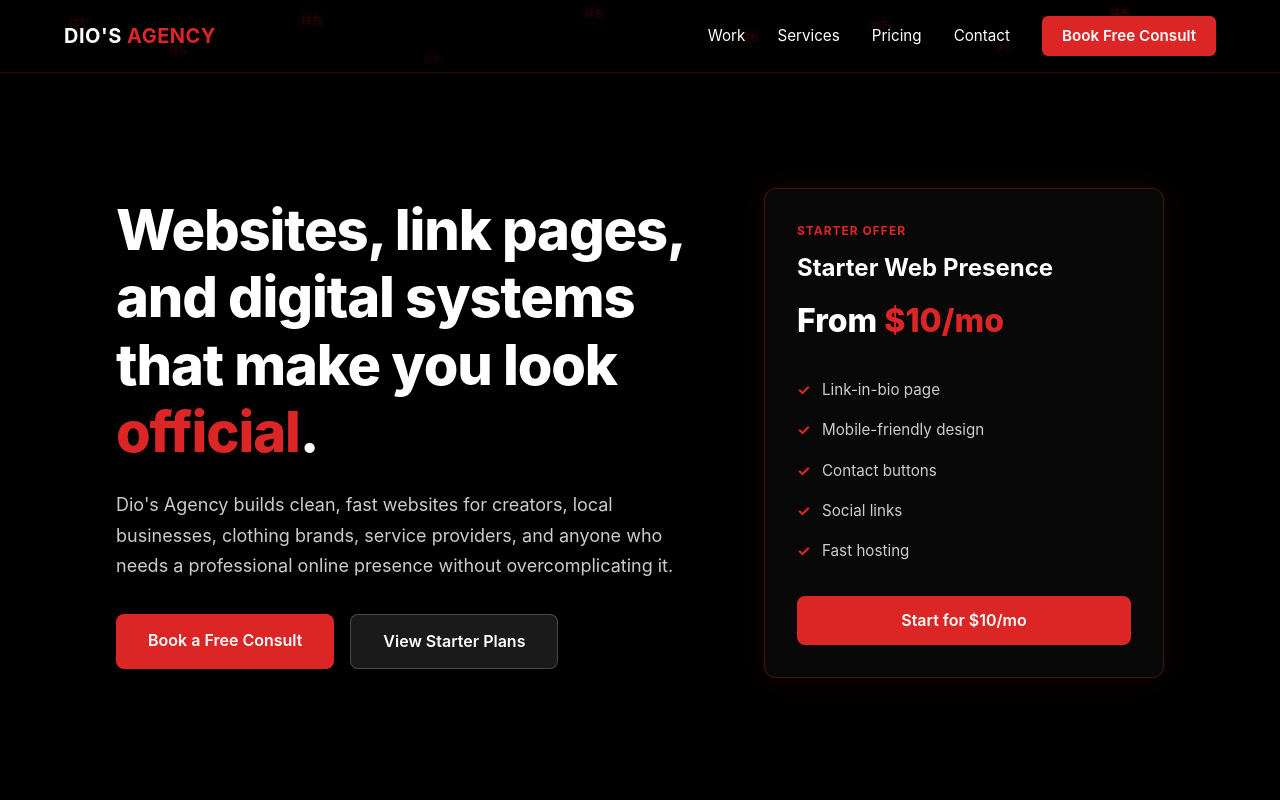
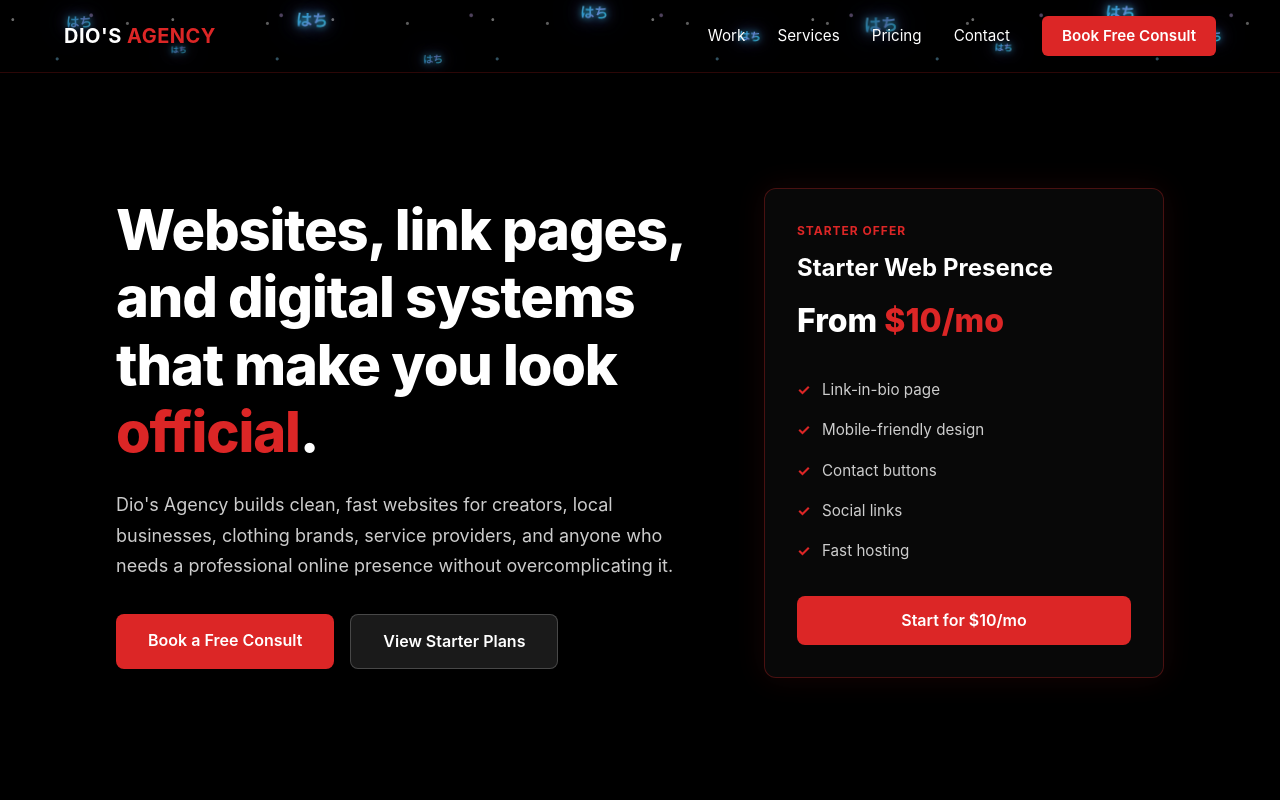
Before and after one commit to eightstudios-gittyhub/dios-web-design, a website: page index.html in a window 1280 px wide. Shown: the top 800 px of the page. Drawn offline with Linux system fonts and the light colour scheme.

Commit message:
Update header hachi starfield effect

```diff
--- a/index.html
+++ b/index.html
@@ -11,16 +11,16 @@
   <!-- Sticky Navigation -->
   <nav class="nav">
     <div class="header-hachi-layer" aria-hidden="true">
-      <span class="header-hachi" style="--left: 6%; --top: 22%; --size: 10px; --delay: 0s; --duration: 8s;">はち</span>
-      <span class="header-hachi" style="--left: 14%; --top: 68%; --size: 9px; --delay: 1.1s; --duration: 10s;">はち</span>
-      <span class="header-hachi" style="--left: 24%; --top: 36%; --size: 11px; --delay: 2s; --duration: 9s;">はち</span>
-      <span class="header-hachi" style="--left: 34%; --top: 78%; --size: 8px; --delay: 0.5s; --duration: 11s;">はち</span>
-      <span class="header-hachi" style="--left: 46%; --top: 26%; --size: 10px; --delay: 1.7s; --duration: 10s;">はち</span>
-      <span class="header-hachi" style="--left: 58%; --top: 64%; --size: 9px; --delay: 2.4s; --duration: 12s;">はち</span>
-      <span class="header-hachi" style="--left: 69%; --top: 31%; --size: 11px; --delay: 1.3s; --duration: 9s;">はち</span>
-      <span class="header-hachi" style="--left: 78%; --top: 74%; --size: 8px; --delay: 3s; --duration: 13s;">はち</span>
-      <span class="header-hachi" style="--left: 87%; --top: 28%; --size: 10px; --delay: 1.9s; --duration: 10s;">はち</span>
-      <span class="header-hachi" style="--left: 94%; --top: 62%; --size: 9px; --delay: 2.8s; --duration: 12s;">はち</span>
+      <span class="header-hachi" style="--left: 6%; --top: 22%; --size: 13px; --delay: 0s; --duration: 8s;">はち</span>
+      <span class="header-hachi" style="--left: 14%; --top: 68%; --size: 8px; --delay: 1.1s; --duration: 10s;">はち</span>
+      <span class="header-hachi" style="--left: 24%; --top: 36%; --size: 16px; --delay: 2s; --duration: 9s;">はち</span>
+      <span class="header-hachi" style="--left: 34%; --top: 78%; --size: 10px; --delay: 0.5s; --duration: 11s;">はち</span>
+      <span class="header-hachi" style="--left: 46%; --top: 26%; --size: 14px; --delay: 1.7s; --duration: 10s;">はち</span>
+      <span class="header-hachi" style="--left: 58%; --top: 64%; --size: 11px; --delay: 2.4s; --duration: 12s;">はち</span>
+      <span class="header-hachi" style="--left: 69%; --top: 31%; --size: 17px; --delay: 1.3s; --duration: 9s;">はち</span>
+      <span class="header-hachi" style="--left: 78%; --top: 74%; --size: 9px; --delay: 3s; --duration: 13s;">はち</span>
+      <span class="header-hachi" style="--left: 87%; --top: 28%; --size: 15px; --delay: 1.9s; --duration: 10s;">はち</span>
+      <span class="header-hachi" style="--left: 94%; --top: 62%; --size: 12px; --delay: 2.8s; --duration: 12s;">はち</span>
     </div>
     <div class="nav-container">
       <div class="nav-logo">
--- a/styles.css
+++ b/styles.css
@@ -21,16 +21,39 @@ body {
   z-index: 0;
 }
 
+.header-hachi-layer::before {
+  content: "";
+  position: absolute;
+  inset: 0;
+  pointer-events: none;
+  opacity: 0.45;
+  background:
+    radial-gradient(circle at 8% 28%, rgba(255, 255, 255, 0.95) 0 1px, transparent 1.8px),
+    radial-gradient(circle at 26% 62%, rgba(125, 211, 252, 0.85) 0 1px, transparent 2px),
+    radial-gradient(circle at 48% 18%, rgba(216, 180, 254, 0.8) 0 1.2px, transparent 2.4px),
+    radial-gradient(circle at 73% 72%, rgba(34, 211, 238, 0.75) 0 1px, transparent 2px),
+    radial-gradient(circle at 91% 36%, rgba(255, 255, 255, 0.8) 0 1px, transparent 2px);
+  background-size: 160px 70px, 220px 95px, 190px 85px, 250px 110px, 140px 65px;
+  mix-blend-mode: screen;
+}
+
 .header-hachi {
   position: absolute;
   left: var(--left);
   top: var(--top);
-  color: rgba(220, 38, 38, 0.24);
+  background: linear-gradient(135deg, #7dd3fc 0%, #38bdf8 28%, #a78bfa 58%, #22d3ee 78%, #f0abfc 100%);
+  background-clip: text;
+  -webkit-background-clip: text;
+  color: transparent;
   font-size: var(--size);
-  font-weight: 600;
+  font-weight: 700;
   line-height: 1;
-  opacity: 0.45;
-  text-shadow: 0 0 8px rgba(220, 38, 38, 0.45);
+  opacity: 0.78;
+  text-shadow:
+    0 0 6px rgba(34, 211, 238, 0.82),
+    0 0 14px rgba(167, 139, 250, 0.72),
+    0 0 24px rgba(59, 130, 246, 0.58),
+    0 0 38px rgba(14, 165, 233, 0.4);
   transform: translate3d(-50%, -50%, 0);
   animation: headerHachiFloat var(--duration) infinite ease-in-out;
   animation-delay: var(--delay);
@@ -46,19 +69,19 @@ body {
 @keyframes headerHachiFloat {
   0%, 100% {
     transform: translate3d(-50%, -50%, 0) rotate(0deg);
-    opacity: 0.35;
+    opacity: 0.62;
   }
   25% {
     transform: translate3d(calc(-50% + 8px), calc(-50% - 10px), 0) rotate(4deg);
-    opacity: 0.55;
+    opacity: 0.9;
   }
   50% {
     transform: translate3d(calc(-50% - 6px), calc(-50% + 8px), 0) rotate(-3deg);
-    opacity: 0.28;
+    opacity: 0.56;
   }
   75% {
     transform: translate3d(calc(-50% + 10px), calc(-50% + 4px), 0) rotate(5deg);
-    opacity: 0.5;
+    opacity: 0.84;
   }
 }
 
```
Also changed, not shown: components/FloatingHachiHeader.tsx (+10 -10 lines).
